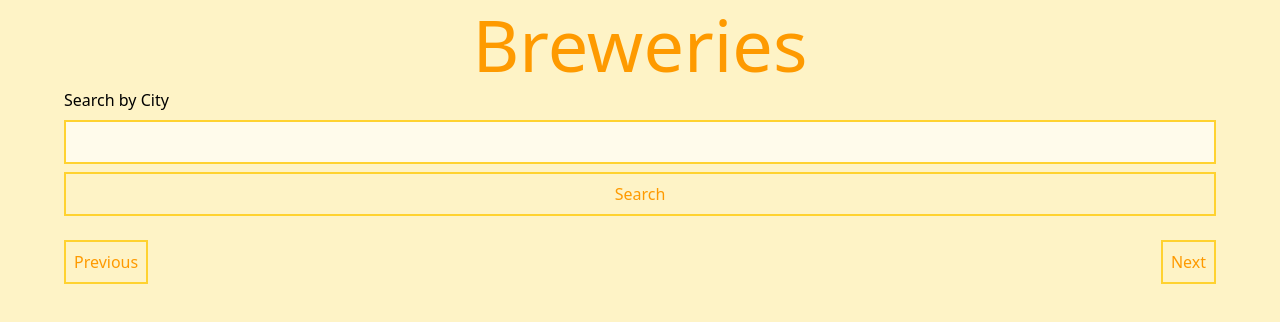
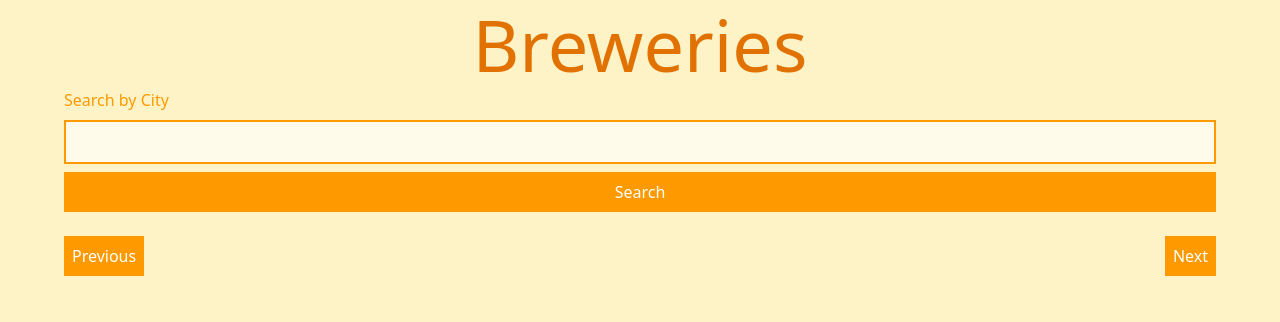
Before and after one commit to katarina-andrews/pagination-project, a plain HTML site: page index.html in a window 1280 px wide. Drawn offline with nearby package versions, Linux system fonts and the light colour scheme; no server answers.

Commit message:
updated styling

```diff
--- a/index.html
+++ b/index.html
@@ -7,17 +7,17 @@
     <title>Open Breweries</title>
   </head>
   <body class="bg-amber-100">
-    <header><h1 class="text-7xl text-amber-500 text-center p-2">Breweries</h1></header>
+    <header><h1 class="text-7xl text-amber-600 text-center p-2">Breweries</h1></header>
     <main class="w-[90vw] mx-auto">
         <section>
             <form
           onsubmit="handlesSubmitCitySearch(event)"
           class = "flex flex-col gap-2"
         >
-          <label for="search-title">Search by City</label>
-          <input class="border-2 border-amber-300 p-2 bg-amber-50" type="text" name="search-city" id="search-city" />
+          <label for="search-title" class="text-amber-500">Search by City</label>
+          <input class="border-2 border-amber-500 p-2 bg-amber-50 active:bg-amber-50 text-amber-600" type="text" name="search-city" id="search-city" />
           <button
-            class="border-2 p-2 border-amber-300 hover:cursor-pointer hover:bg-amber-50 text-amber-500"
+            class="p-2 text-white bg-amber-500 hover:cursor-pointer hover:bg-amber-400 "
             type="submit"
           >
             Search
@@ -31,8 +31,8 @@
       <section id="pagination-section">
       </section>
       <section class="flex justify-between my-2 w-full align-middle">
-    <button id="previous" class="border-2 p-2 border-amber-300 hover:cursor-pointer hover:bg-amber-50 text-amber-500">Previous</button>
-      <button id="next" class="border-2 p-2 border-amber-300 hover:cursor-pointer hover:bg-amber-50 text-amber-500">Next</button>
+    <button id="previous" class="p-2 text-white bg-amber-500 hover:cursor-pointer hover:bg-amber-400">Previous</button>
+      <button id="next" class="p-2 text-white bg-amber-500 hover:cursor-pointer hover:bg-amber-400">Next</button>
       </section>
     </main>
     <footer></footer>
--- a/pagination.js
+++ b/pagination.js
@@ -22,9 +22,6 @@ async function searchByCity(city, page) {
     console.log("Finished fetching by city");
   }
 }
-
-searchByCity("san diego", 1);
-searchByCity("philadelphia", 2);
 
 function renderBreweries(breweryData) {
   const breweryContainer = document.getElementById("brewery-container");
@@ -90,7 +87,7 @@ function renderPagination(currentPageDataLength) {
   const pageCountElem = document.createElement("p");
   //   pageCountElem.className = " ";
   pageCountElem.innerHTML = `Page ${state.currentPage}`;
-  pageCountElem.className = "text-center";
+  pageCountElem.className = "text-center font-bold text-amber-500";
   paginationContainer.appendChild(pageCountElem);
 }
 
```
